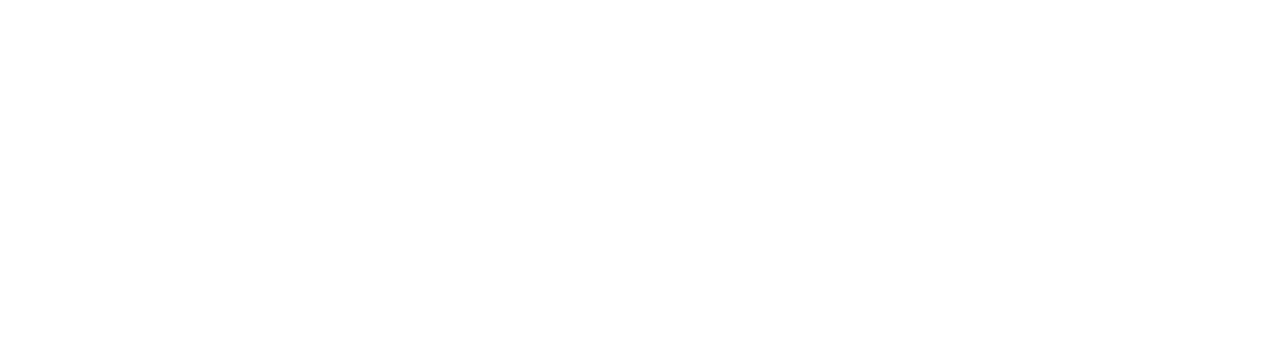
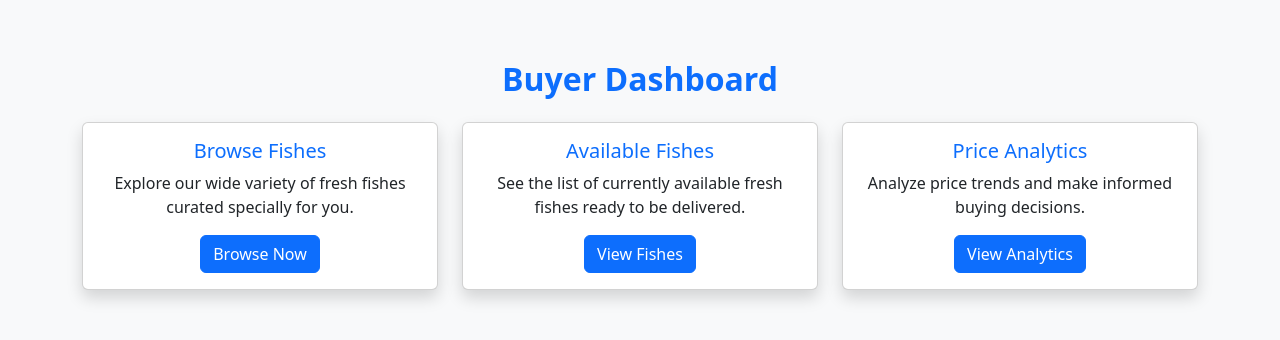
Before and after one commit to Meghana-108/hanuman, a React (Vite) app: page /buyer-dashboard in a window 1280 px wide. Before the commit this address had no page. Shown: the top 340 px of the page. Built offline with nearby package versions, Linux system fonts and the light colour scheme.

Commit message:
meghanas commit

```diff
--- a/src/App.jsx
+++ b/src/App.jsx
@@ -8,7 +8,7 @@
 import Option from "./components/Option";
 import FishDetails from "./components/FishDetails";
 import FisherDashboard from "./components/FisherDashboard";
-
+import BuyerDashboard from "./components/BuyerDashboard";
 const App = () => {
   return (
     <Router>
@@ -21,6 +21,7 @@
         <Route path="/option" element={<Option/>}/>
         <Route path="/FishDetails" element={<FishDetails/>}/>
         <Route path="/dashboard" element={<FisherDashboard/>}/>
+        <Route path="/buyer-dashboard" element={<BuyerDashboard />} />
       </Routes>
     </Router>
   );
--- /dev/null
+++ b/src/components/BuyerDashboard.jsx
@@ -0,0 +1,61 @@
+import React from 'react';
+import { Container, Row, Col, Card, Button } from 'react-bootstrap';
+import { Link } from 'react-router-dom';
+
+const BuyerDashboard = () => {
+  return (
+    <div className="bg-light" style={{ minHeight: '100vh', paddingTop: '60px' }}>
+      <Container>
+        <h2 className="text-center text-primary fw-bold mb-4">Buyer Dashboard</h2>
+        <Row className="g-4 justify-content-center">
+          {/* Card 1: Browse Fishes */}
+          <Col md={4}>
+            <Card className="shadow h-100">
+              <Card.Body className="text-center">
+                <Card.Title className="text-primary">Browse Fishes</Card.Title>
+                <Card.Text>
+                  Explore our wide variety of fresh fishes curated specially for you.
+                </Card.Text>
+                <Button as={Link} to="/browse" variant="primary">
+                  Browse Now
+                </Button>
+              </Card.Body>
+            </Card>
+          </Col>
+
+          {/* Card 2: View Available Fishes */}
+          <Col md={4}>
+            <Card className="shadow h-100">
+              <Card.Body className="text-center">
+                <Card.Title className="text-primary">Available Fishes</Card.Title>
+                <Card.Text>
+                  See the list of currently available fresh fishes ready to be delivered.
+                </Card.Text>
+                <Button as={Link} to="/available-fishes" variant="primary">
+                  View Fishes
+                </Button>
+              </Card.Body>
+            </Card>
+          </Col>
+
+          {/* Card 3: View Price Analytics */}
+          <Col md={4}>
+            <Card className="shadow h-100">
+              <Card.Body className="text-center">
+                <Card.Title className="text-primary">Price Analytics</Card.Title>
+                <Card.Text>
+                  Analyze price trends and make informed buying decisions.
+                </Card.Text>
+                <Button as={Link} to="/price-analytics" variant="primary">
+                  View Analytics
+                </Button>
+              </Card.Body>
+            </Card>
+          </Col>
+        </Row>
+      </Container>
+    </div>
+  );
+};
+
+export default BuyerDashboard;
--- a/src/components/BuyerHome.jsx
+++ b/src/components/BuyerHome.jsx
@@ -54,7 +54,7 @@
               <h1 className="display-6 fw-bold text-uppercase mb-4">Your Fish, Your Data, Your Way!</h1>
              <Button
   as={Link}
-                to="/browse"
+  to="/buyer-dashboard"
   variant="info"
   className="px-4 py-2 fw-bold text-white mb-5"
 >
```
Lines whose indentation alone changed are shown as unchanged.
